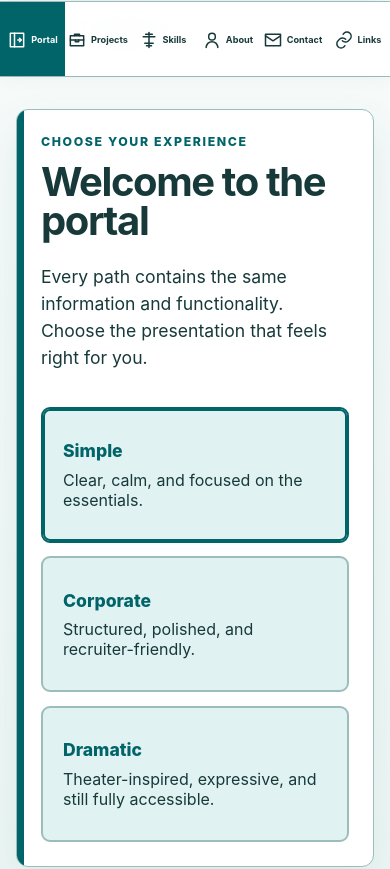
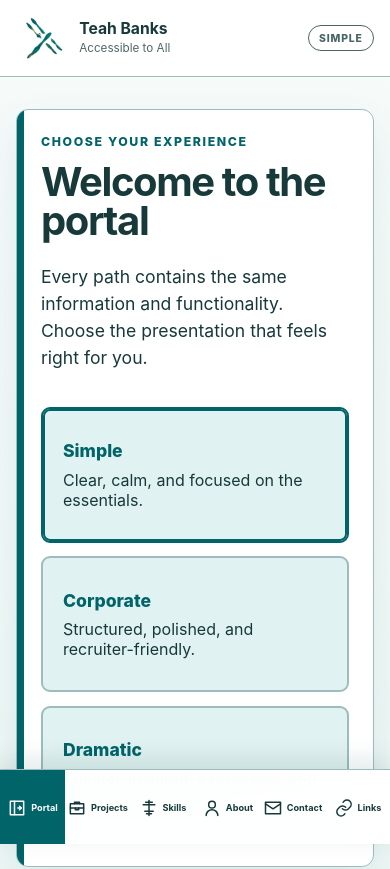
Before and after one commit to teahmbanks/teahmbanks.github.io, a React (Vite) app: page / in a window 390 px wide. Shown: the top 869 px of the page. Built offline with nearby package versions, Linux system fonts and the light colour scheme.

Commit message:
fix(layout): anchor mobile navigation to viewport
- prevent the blurred header from containing fixed mobile navigation
- record completed desktop and 320px responsive verification

```diff
--- a/src/styles/global.css
+++ b/src/styles/global.css
@@ -518,6 +518,13 @@ html[data-presentation-mode='dramatic'] .site-footer__copyright {
   }
 }
 
+@media (max-width: 768px) {
+  /* Keep the fixed navigation anchored to the viewport, not the blurred header. */
+  .site-header {
+    backdrop-filter: none;
+  }
+}
+
 @media (min-width: 769px) {
   .site-shell {
     padding-bottom: 0;
```
Also changed, not shown: 1 other file (tests, documents, lock files or other folders).
